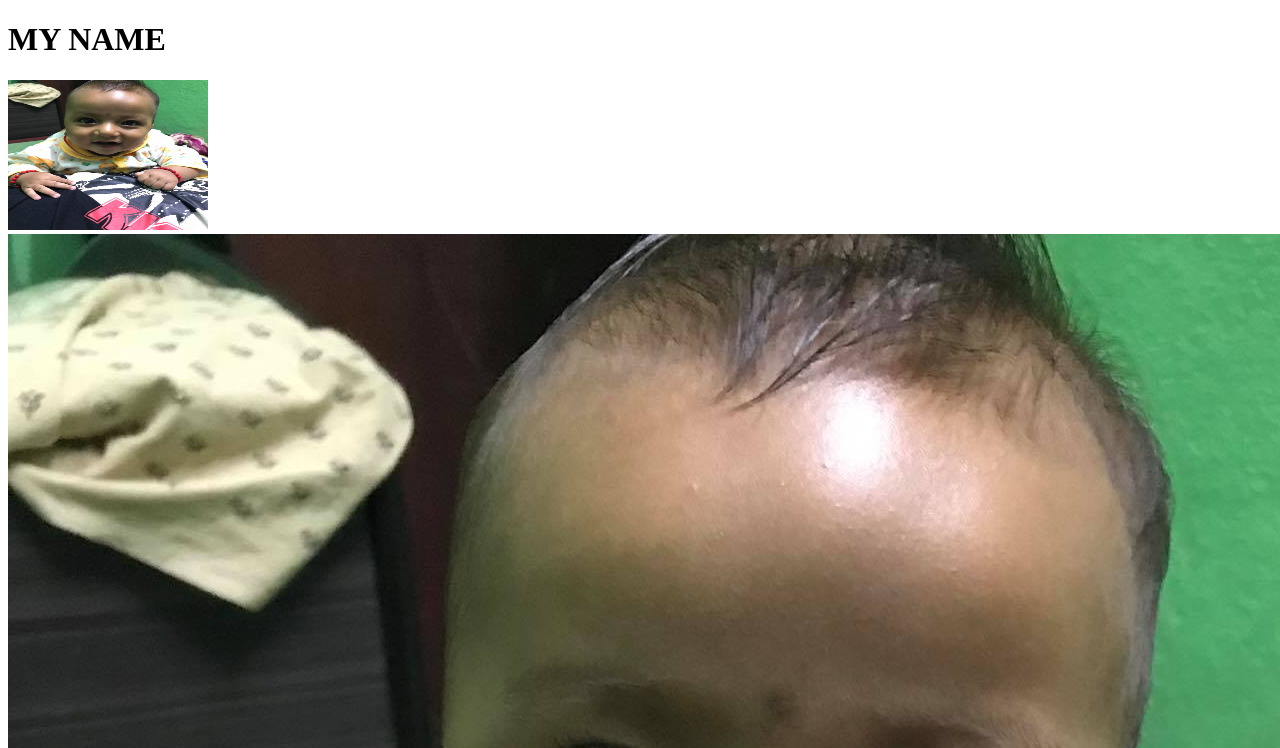
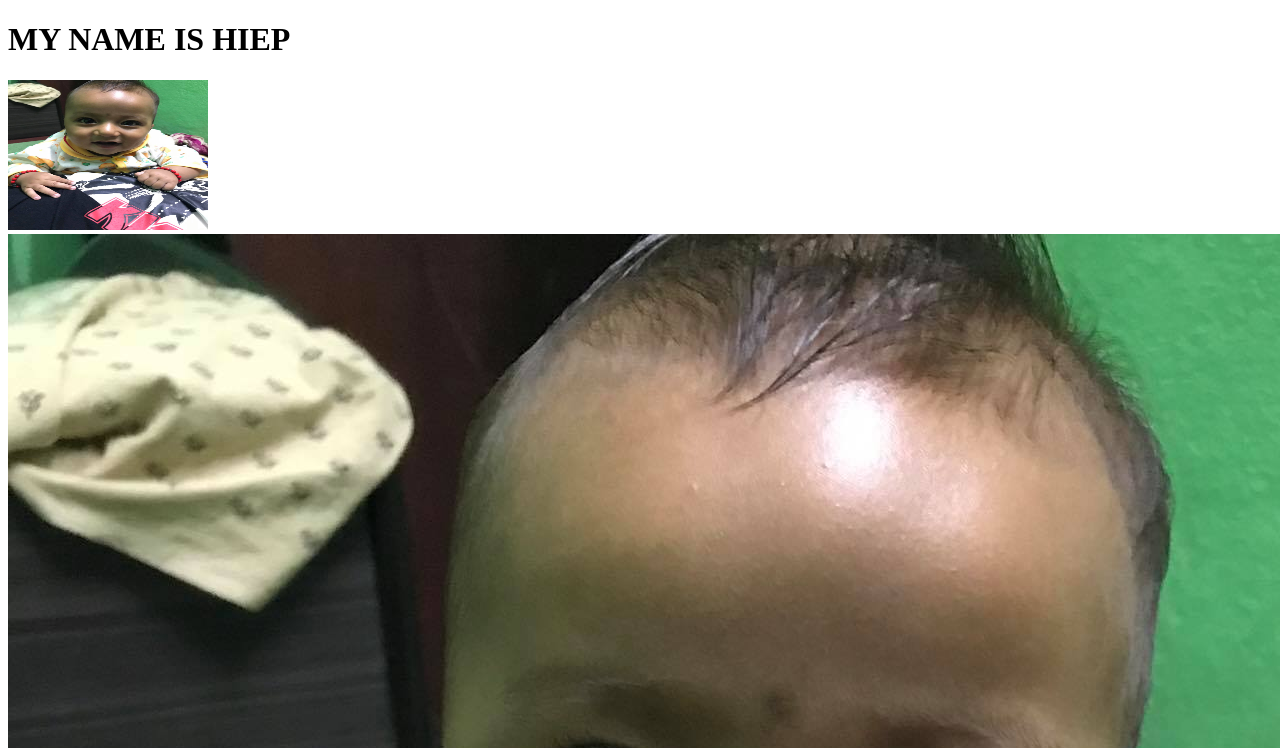
Before and after one commit to Rhnz98/test-jenkins, a plain HTML site: page index.html in a window 1280 px wide. Shown: the top 748 px of the page. Drawn offline with nearby package versions, Linux system fonts and the light colour scheme.

Commit message:
change name

```diff
--- a/index.html
+++ b/index.html
@@ -18,7 +18,7 @@
 
 <body>
     <div class="zoom-box">
-	    <h1>MY NAME</h1>
+	    <h1>MY NAME IS HIEP</h1>
         <img src="ruh.jpg" width="200" height="150" />
       </div>
 
```
